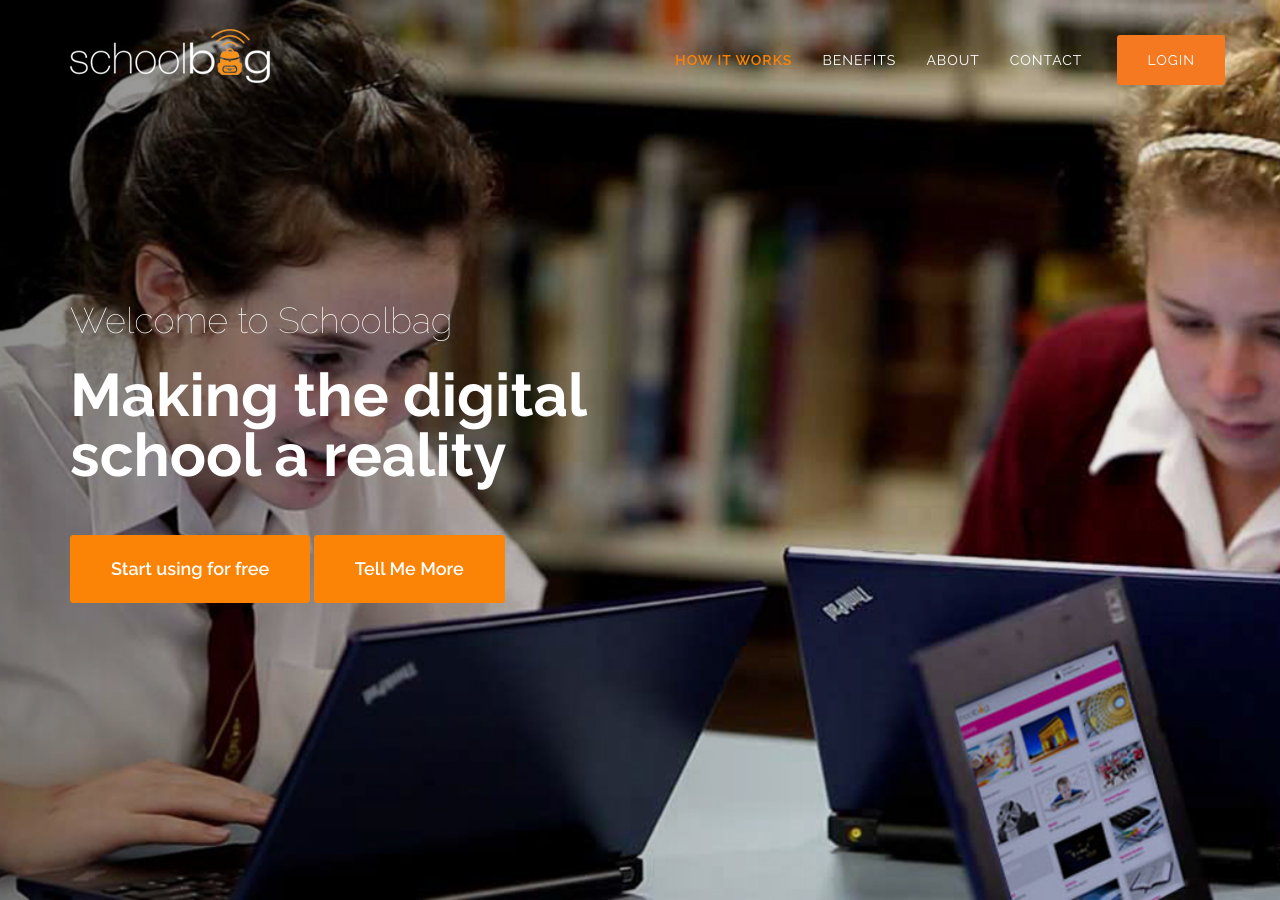
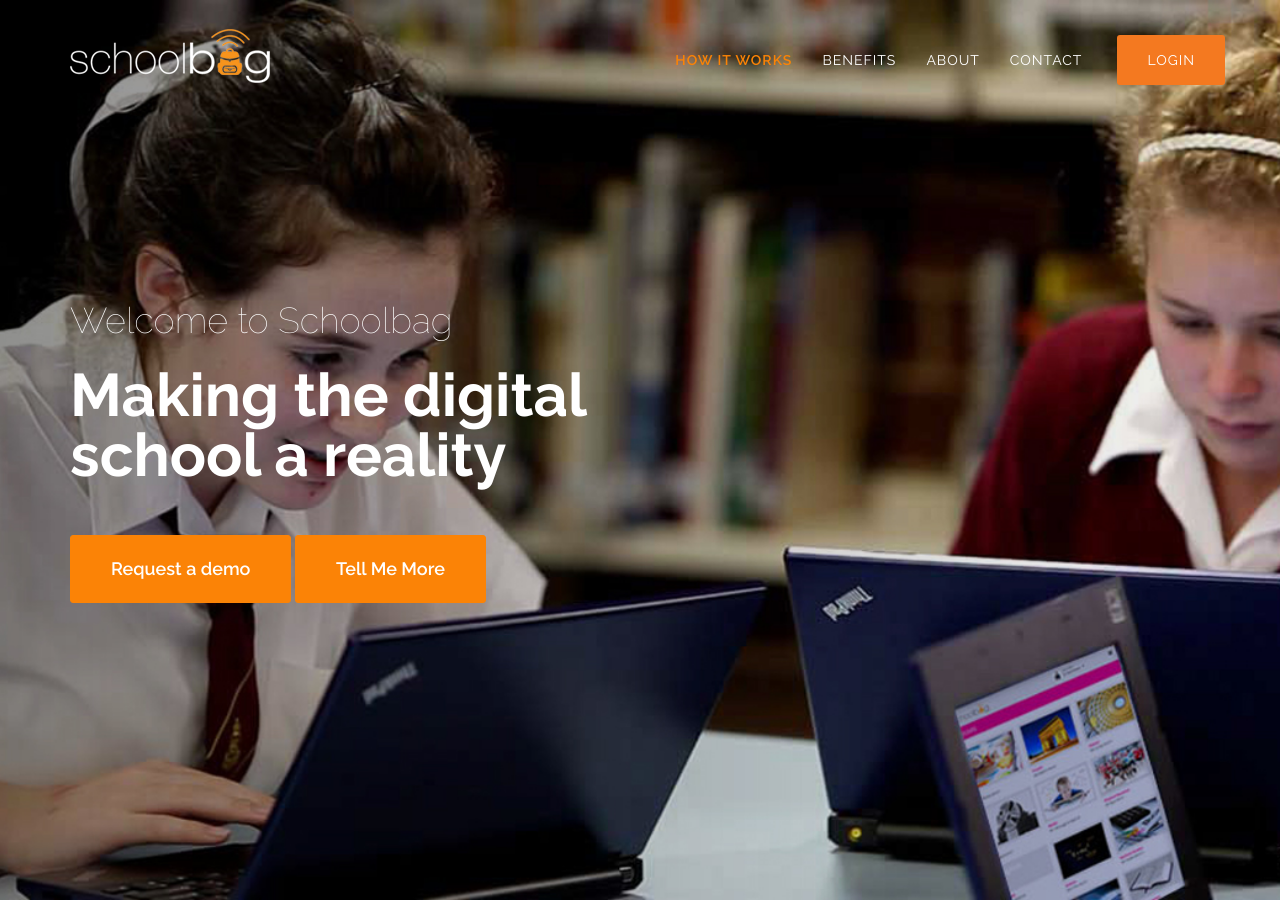
Before and after one commit to LearningData/schoolbag_site, a Jekyll site: the page built from index.html, in a window 1280 px wide and 900 px high. Built offline with Jekyll 4.4.1, drawn with Linux system fonts in a browser that asks for light colours; comment, search, counter and statistics services are not loaded.

Commit message:
Regarding: #1619 - #1620
Updated how it works section with schoolbag video;
Updated button label and link for home section.

```diff
--- a/_includes/home.html
+++ b/_includes/home.html
@@ -6,7 +6,7 @@
                   <div class="intro-text text-left">
                       <div class="intro-lead-in">Welcome to Schoolbag</div>
                       <div class="intro-heading">Making the digital school a reality</div>
-                      <a href="/schoolbag/register" class="page-scroll btn btn-xl">Start using for free</a>
+                      <a href="http://learningdata.ie/request-a-demo" target="_blank" class="page-scroll btn btn-xl">Request a demo</a>
                       <a href="#howitworks" class="page-scroll btn btn-xl">Tell Me More</a>
                   </div>
               </div>
--- a/_includes/howitworks.html
+++ b/_includes/howitworks.html
@@ -7,14 +7,16 @@
                 </div>
             </div>
             <div class="row">
-                <div class="col-md-6 col-sm-8">
+                <div class="col-sm-6">
                     <p class="text-muted">Parents often complain that they’re not aware of the homework that their children have been assigned in school. They want to help them, but they don’t know how.</p>
                     <p class="text-muted">Schoolbag ensures that every night, parents know what homework has been assigned during each class period. As a result it significantly increases parental engagement with homework and allows them to support their children on an ongoing basis.</p>
                     <p class="text-muted">Additionally, it cuts down the workload of teachers and reduces photocopying costs in schools by allowing all teachers to share their learning resources electronically.</p>
                     <a href="howitworks/" class="btn btn-xl">See how it works</a>
                 </div>
-                <div class="howitworks-photo hidden-xs">
-                    <img src="{{ "/img/howitworks/surface.png" | prepend: site.baseurl }}">
+                <div class="col-sm-6">
+                  <div class="embed-responsive embed-responsive-16by9">
+                    <iframe class="embed-responsive-item" src="https://player.vimeo.com/video/155366266" webkitallowfullscreen mozallowfullscreen allowfullscreen></iframe>
+                  </div>
                 </div>
             </div>
         </div>
```
Also changed, not shown: README.md.
